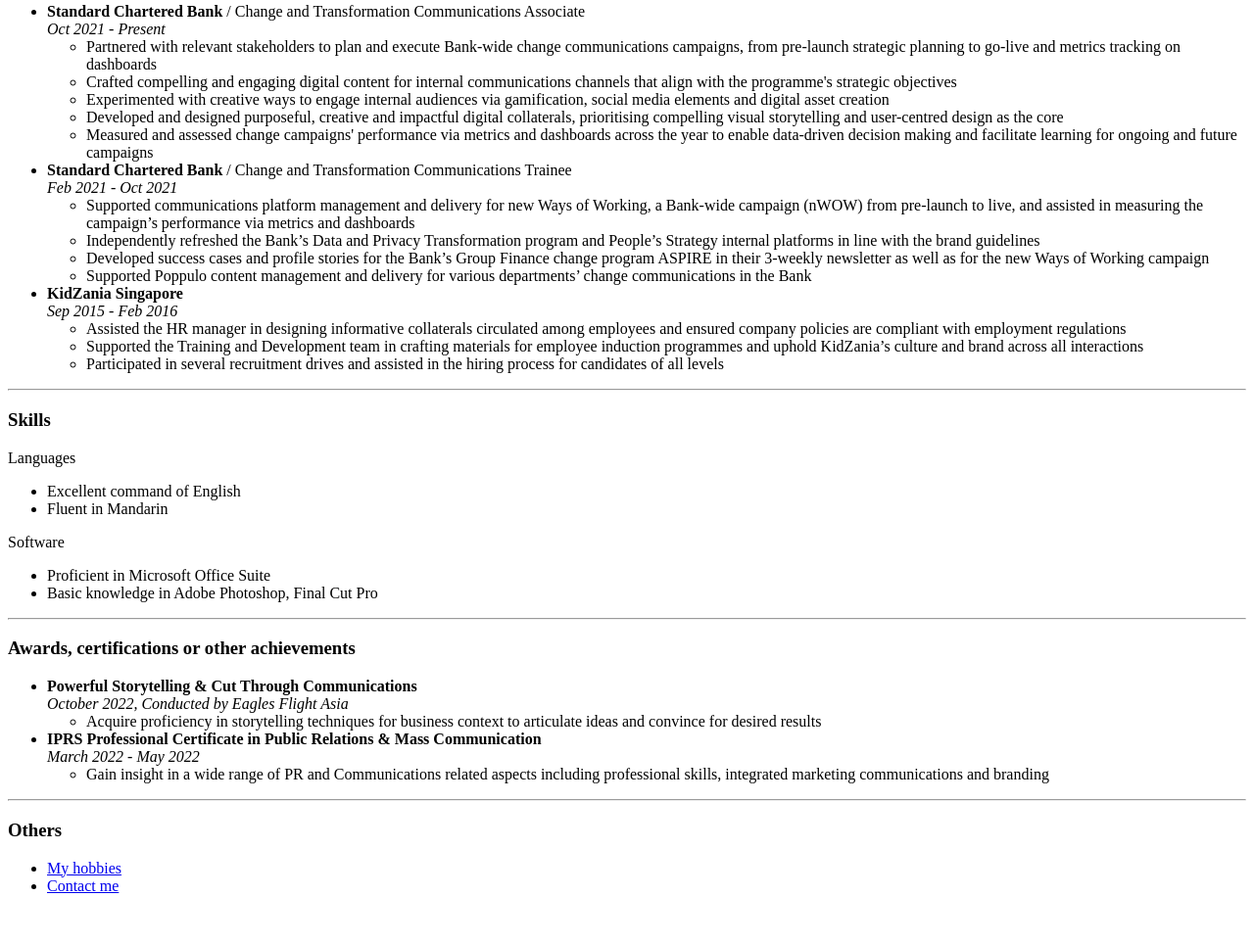
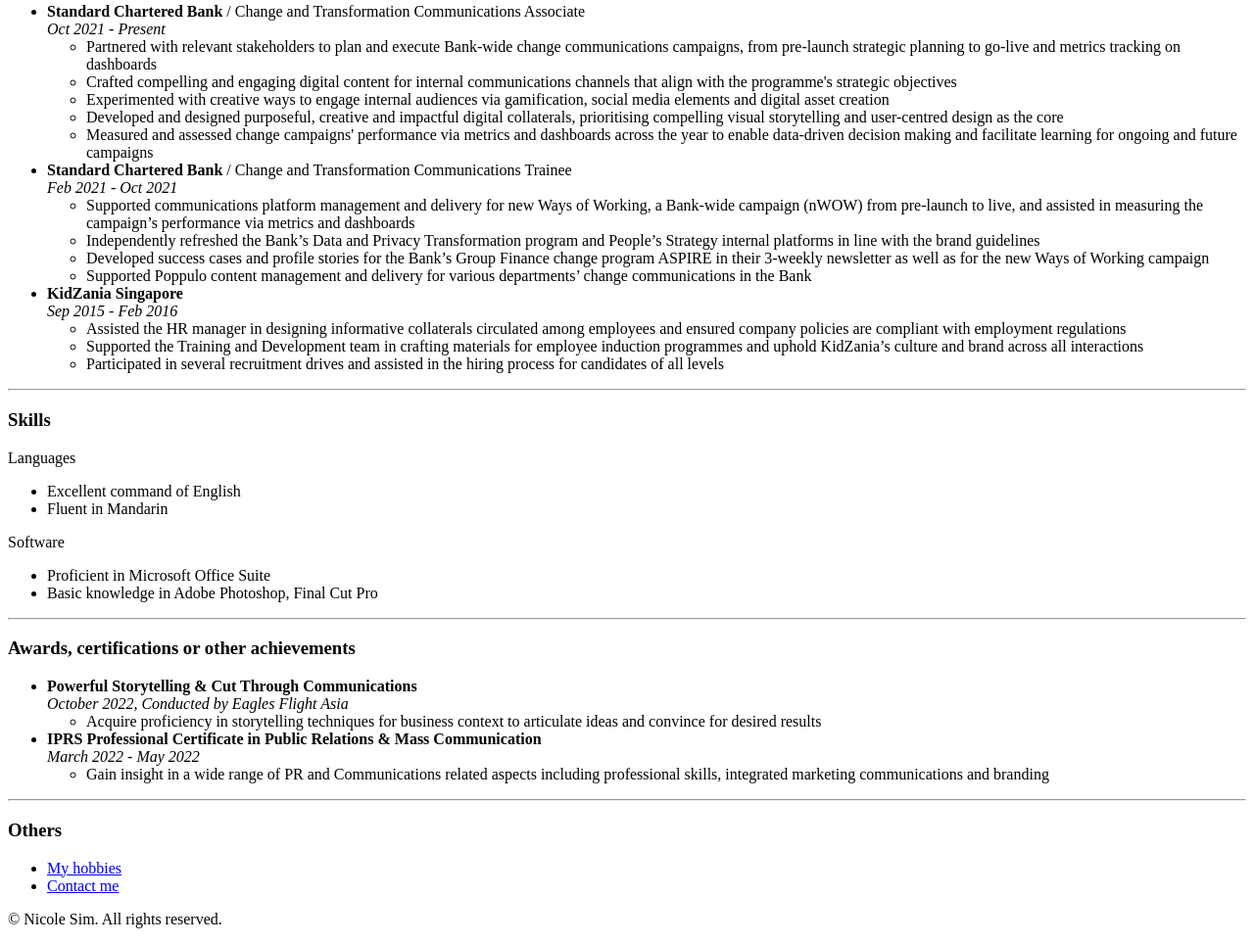
Before and after one commit to nicczz/my-resume, a plain HTML site: page index.html in a window 1280 px wide. Shown: the part 767-1731 px from the top of the page at 98% size. Before the commit the page ends 1697 px from the top, so only its background shows below. Drawn offline with Linux system fonts and the light colour scheme.

Commit message:
Update index.html

```diff
--- a/index.html
+++ b/index.html
@@ -118,5 +118,8 @@
             <li><a href="./public/hobbies.html">My hobbies</a></li>
             <li><a href="./public/contact.html">Contact me</a></li>
         </ul>
+<footer>
+    <p>© Nicole Sim. All rights reserved.</p>
+</footer>
 </body>
 </html>
```
